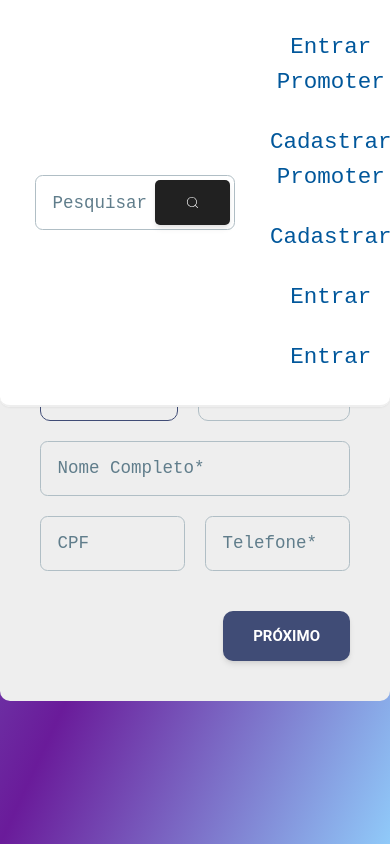
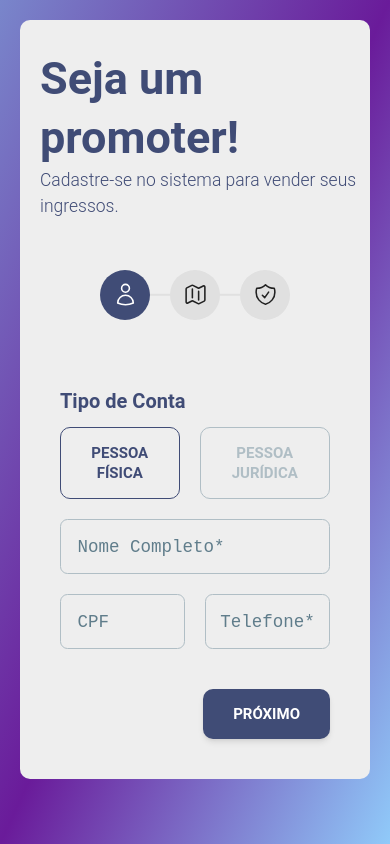
Before and after one commit to WilburTicketsCode/backend, a Next.js app: page /promoter-registration in a window 390 px wide. Built offline with nearby package versions, Linux system fonts and the light colour scheme; no server answers.

Commit message:
💥 fix: Ajuste das Telas
Ajuste das telas de Cadastro Promoter e Cliente e da do Ticket

```diff
--- a/src/app/layout.tsx
+++ b/src/app/layout.tsx
@@ -19,7 +19,7 @@ export default function RootLayout({
     <html lang="pt-br">
       <body className="bg-gradient-to-br from-indigo-300 via-purple-800 to-blue-200">  {/* md:h-max xl:h-max 2xl:h-max h-max*/}
         <Providers>
-        {<Navbar navbarType={'noLogin'}/>}
+
         {children}
 
         </Providers>
--- a/src/components/CustomerRegistration/PersonalForm/index.tsx
+++ b/src/components/CustomerRegistration/PersonalForm/index.tsx
@@ -31,7 +31,7 @@ function formatPhone(value:string) {
 type PersonalFormData = z.infer<typeof PersonalFormSchema>;
 
 const PersonalFormSchema = z.object({
-name: z.string().min(3),
+name: z.string().min(1),
 birthDate: z.string().min(10),
 CPF: z.string().min(14),
 phone: z.string().min(15),
--- a/src/components/CustomerRegistration/Stepper/index.tsx
+++ b/src/components/CustomerRegistration/Stepper/index.tsx
@@ -45,7 +45,7 @@ export default function RegistrationSteps() {
             <div className="absolute -bottom-[2.5rem] w-max text-center">
               <Typography
                 variant="h6"
-                className = {infoStepper.activeStep >= 0 ? "text-[#404c76]" : "text-[#B0BEC5]"}
+                className = {infoStepper.activeStep >= 0 ? "md:text-[#404c76] text-transparent" : "md:text-[#B0BEC5] text-transparent"}
               >
                 Dados Pessoais
               </Typography>
@@ -56,7 +56,7 @@ export default function RegistrationSteps() {
             <div className="absolute -bottom-[2.5rem] w-max text-center">
               <Typography
                 variant="h6"
-                className = {infoStepper.activeStep >= 1 ? "text-[#404c76]" : "text-[#B0BEC5]"}
+                className = {infoStepper.activeStep >= 1 ? "md:text-[#404c76] text-transparent" : "md:text-[#B0BEC5] text-transparent"}
               >
                 Endereço
               </Typography>
@@ -67,7 +67,7 @@ export default function RegistrationSteps() {
             <div className="absolute -bottom-[2.5rem] w-max text-center">
               <Typography
                 variant="h6"
-                className = {infoStepper.activeStep >= 2 ? "text-[#404c76]" : "text-[#B0BEC5]"}
+                className = {infoStepper.activeStep >= 2 ? "md:text-[#404c76] text-transparent" : "md:text-[#B0BEC5] text-transparent"}
               >
                 Dados de Acesso
               </Typography>
--- a/src/components/CustomerRegistration/index.tsx
+++ b/src/components/CustomerRegistration/index.tsx
@@ -1,12 +1,7 @@
-<<<<<<< HEAD:src/app/cadastroCliente/page.tsx
-'use client'
-import "../globals.css";
-import { Typography } from "@/components/ClientSide";
-=======
+
+
 "use client";
-
 import { ThemeProvider, Typography } from "@material-tailwind/react";
->>>>>>> main:src/components/CustomerRegistration/index.tsx
 import { CustomerRegistrationContext } from "../../contexts/CustomerRegistrationContext";
 import { StepperContext } from "../../contexts/StepperContext";
 import React from "react";
@@ -44,12 +39,12 @@ export default function CustomerRegistration() {
   return (
       <StepperContext.Provider value={{ infoStepper, setInfoStepper }}>
         <CustomerRegistrationContext.Provider value={{ infoPersonalForm, setInfoPersonalForm, infoAdressForm, setInfoAdressForm,infoAcessForm, setInfoAcessForm }} >
-          <div className="w-full h-[90%] flex justify-center">
-            <div className="flex flex-col items-center w-[400px] h-fit rounded-lg bg-gray-200">
-              <Typography variant="h2" className="text-[#404c76] mt-6">
+          <div className="w-full h-[90%] flex justify-center p-4">
+            <div className="flex flex-col items-center w-[500px] h-fit rounded-lg bg-gray-200">
+              <Typography variant="h2" className="text-[#404c76] mt-6 ml-4">
                 Seja nosso cliente!
               </Typography>
-              <Typography variant="small" className="text-[#404c76] mb-4">
+              <Typography variant="small" className="text-[#404c76] mb-4 ml-4">
                 Cadastre-se no sistema para fazer suas compras.
               </Typography>
               <RegistrationSteps />
--- a/src/components/PromoterRegistration/CompanyForm/index.tsx
+++ b/src/components/PromoterRegistration/CompanyForm/index.tsx
@@ -40,7 +40,7 @@ function formatPhone(value:string) {
 type CompanyFormData = z.infer<typeof CompanyFormSchema>;
 
 const CompanyFormSchema = z.object({
-name: z.string().min(3),
+name: z.string().min(1),
 CPF: z.string(),
 CNPJ: z.string(),
 phone: z.string().min(15),
@@ -52,8 +52,8 @@ phone: z.string().min(15),
 export default function CompanyForm() {
 
   const [select, setSelect] = React.useState(0);
-  const handleSelectFisicPerson = () => setSelect(0);
-  const handleSelectJuridicPerson = () => setSelect(1);
+  const handleSelectFisicPerson = () => {setSelect(0); setValue("CPF","")};
+  const handleSelectJuridicPerson = () => {setSelect(1); setValue("CNPJ","")};
 
   const { infoStepper, setInfoStepper } = UseStepperContext();
 
--- a/src/components/PromoterRegistration/PromoterRegStepper/index.tsx
+++ b/src/components/PromoterRegistration/PromoterRegStepper/index.tsx
@@ -44,7 +44,7 @@ export default function PromoteRegSteps() {
             <div className="absolute -bottom-[2.5rem] w-max text-center">
               <Typography
                 variant="h6"
-                className = {infoStepper.activeStep >= 0 ? "text-[#404c76]" : "text-[#B0BEC5]"}
+                className = {infoStepper.activeStep >= 0 ? "md:text-[#404c76] text-transparent" : "md:text-[#B0BEC5] text-transparent"}
               >
                 Dados Pessoais
               </Typography>
@@ -55,7 +55,7 @@ export default function PromoteRegSteps() {
             <div className="absolute -bottom-[2.5rem] w-max text-center">
               <Typography
                 variant="h6"
-                className = {infoStepper.activeStep >= 1 ? "text-[#404c76]" : "text-[#B0BEC5]"}
+                className = {infoStepper.activeStep >= 1 ? "md:text-[#404c76] text-transparent" : "md:text-[#B0BEC5] text-transparent"}
               >
                 Endereço
               </Typography>
@@ -66,7 +66,7 @@ export default function PromoteRegSteps() {
             <div className="absolute -bottom-[2.5rem] w-max text-center">
               <Typography
                 variant="h6"
-                className = {infoStepper.activeStep >= 2 ? "text-[#404c76]" : "text-[#B0BEC5]"}
+                className = {infoStepper.activeStep >= 2 ? "md:text-[#404c76] text-transparent" : "md:text-[#B0BEC5] text-transparent"}
               >
                 Dados de Acesso
               </Typography>
--- a/src/components/PromoterRegistration/index.tsx
+++ b/src/components/PromoterRegistration/index.tsx
@@ -39,12 +39,12 @@ export default function PromoterRegistration() {
     <ThemeProvider>
       <StepperContext.Provider value={{ infoStepper, setInfoStepper }}>
         <PromoterRegistrationContext.Provider value={{ infoCompanyForm, setInfoCompanyForm, infoAdressForm, setInfoAdressForm,infoAcessForm, setInfoAcessForm}} >
-          <div className="w-full h-[90%] flex justify-center">
-            <div className="flex flex-col items-center w-[400px] h-fit rounded-lg bg-gray-200">
-              <Typography variant="h2" className="text-[#404c76] mt-6">
+          <div className="w-full h-[90%] flex justify-center p-4">
+            <div className="flex flex-col items-center w-[500px] h-fit rounded-lg bg-gray-200">
+              <Typography variant="h2" className="text-[#404c76] mt-6 ml-4">
                 Seja um promoter!
               </Typography>
-              <Typography variant="small" className="text-[#404c76] mb-4">
+              <Typography variant="small" className="text-[#404c76] mb-4 ml-4">
                 Cadastre-se no sistema para vender seus ingressos.
               </Typography>
               <PromoteRegSteps />
--- a/src/components/Ticket/index.tsx
+++ b/src/components/Ticket/index.tsx
@@ -20,7 +20,7 @@ export default function Ticket() {
       <div className="flex flex-col gap-2 w-full h-full rounded-lg">
         <div className="flex flex-row justify-between items-center w-full h-24 bg-gray-200 rounded-lg p-4">
           <img className="h-16"
-            src="/icons/wil.svg" >
+            src="/icons/logo.svg" >
           </img>
           <h1 className="text-4xl font-extrabold text-[#404c76] ">
             E-TICKET
```
